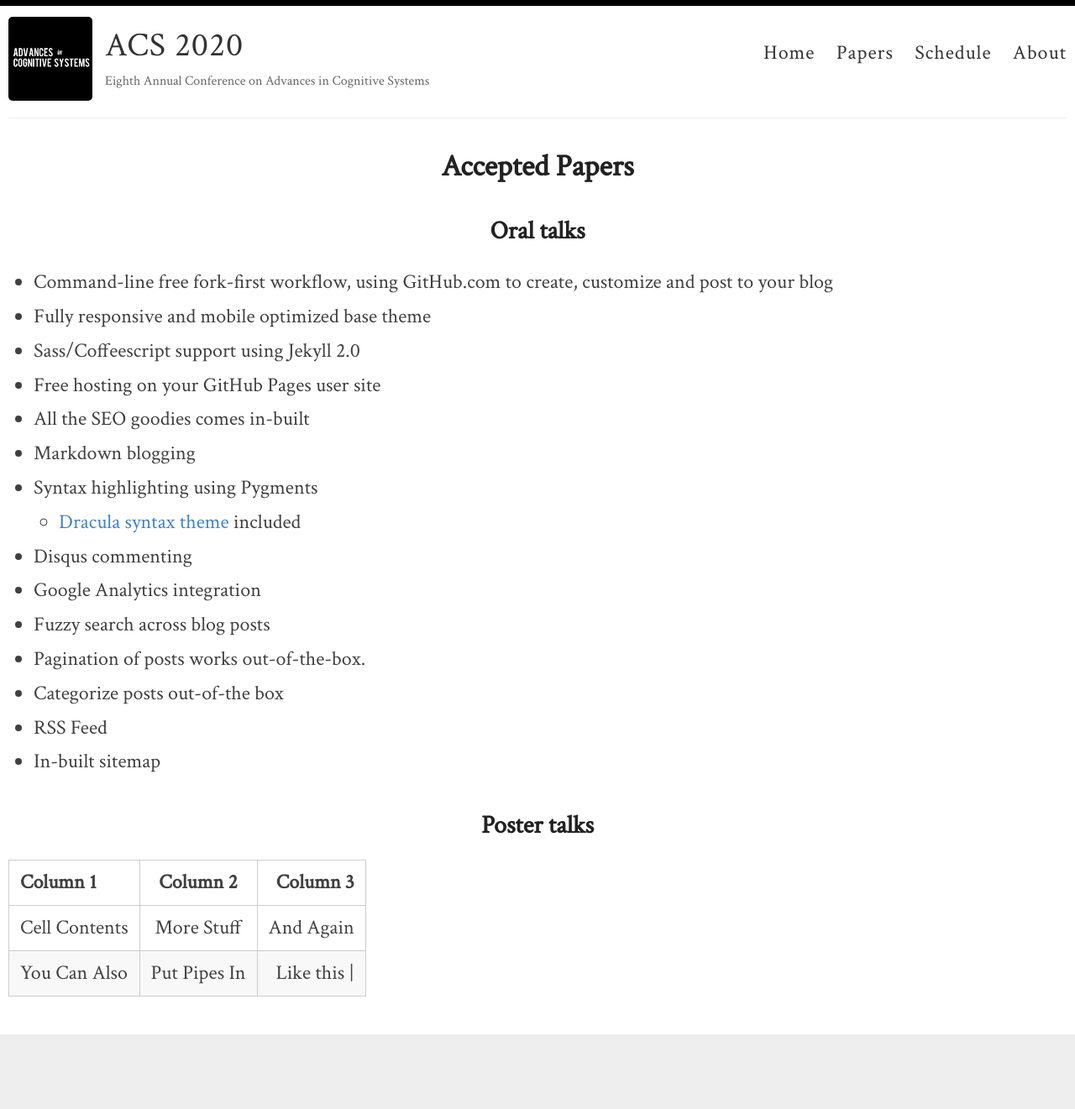
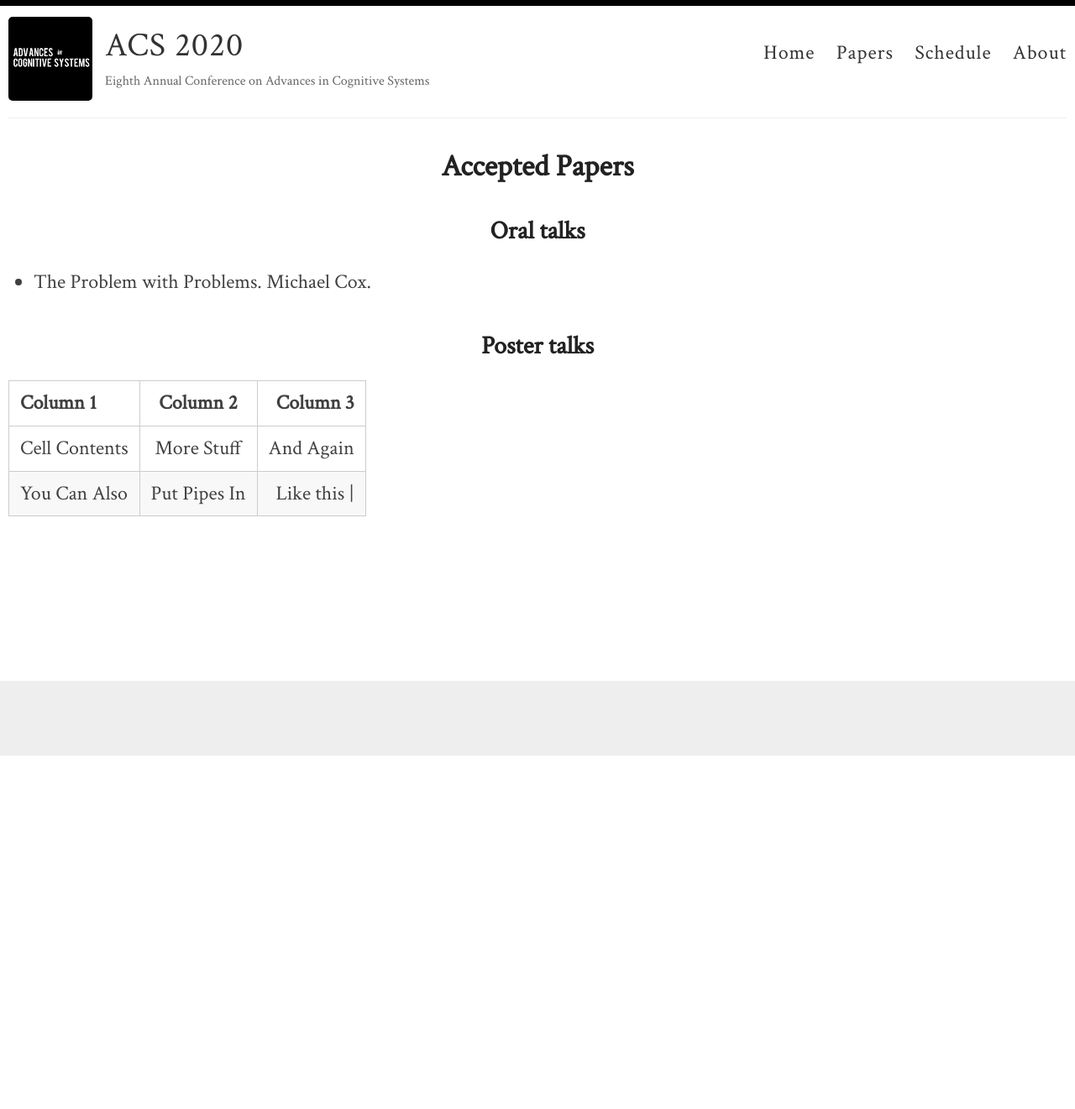
Before and after one commit to anna-reali/dc2021, a Jekyll site: the page built from _pages/papers.md, in a window 1280 px wide. Shown: the whole page at 84% size. Built offline with Jekyll 4.4.1, drawn with Linux system fonts in a browser that asks for light colours; after the commit the page ends 900 px from its top, so only the background shows below that.

Commit message:
Update papers.md

```diff
--- a/_pages/papers.md
+++ b/_pages/papers.md
@@ -5,21 +5,7 @@ permalink: /papers/
 ---
 
 ## Oral talks
-- Command-line free fork-first workflow, using GitHub.com to create, customize and post to your blog
-- Fully responsive and mobile optimized base theme
-- Sass/Coffeescript support using Jekyll 2.0
-- Free hosting on your GitHub Pages user site
-- All the SEO goodies comes in-built
-- Markdown blogging
-- Syntax highlighting using Pygments
-    - [Dracula syntax theme](https://draculatheme.com/) included
-- Disqus commenting
-- Google Analytics integration
-- Fuzzy search across blog posts
-- Pagination of posts works out-of-the-box.
-- Categorize posts out-of-the box
-- RSS Feed
-- In-built sitemap
+- The Problem with Problems. Michael Cox.
 
 
 ## Poster talks
```
